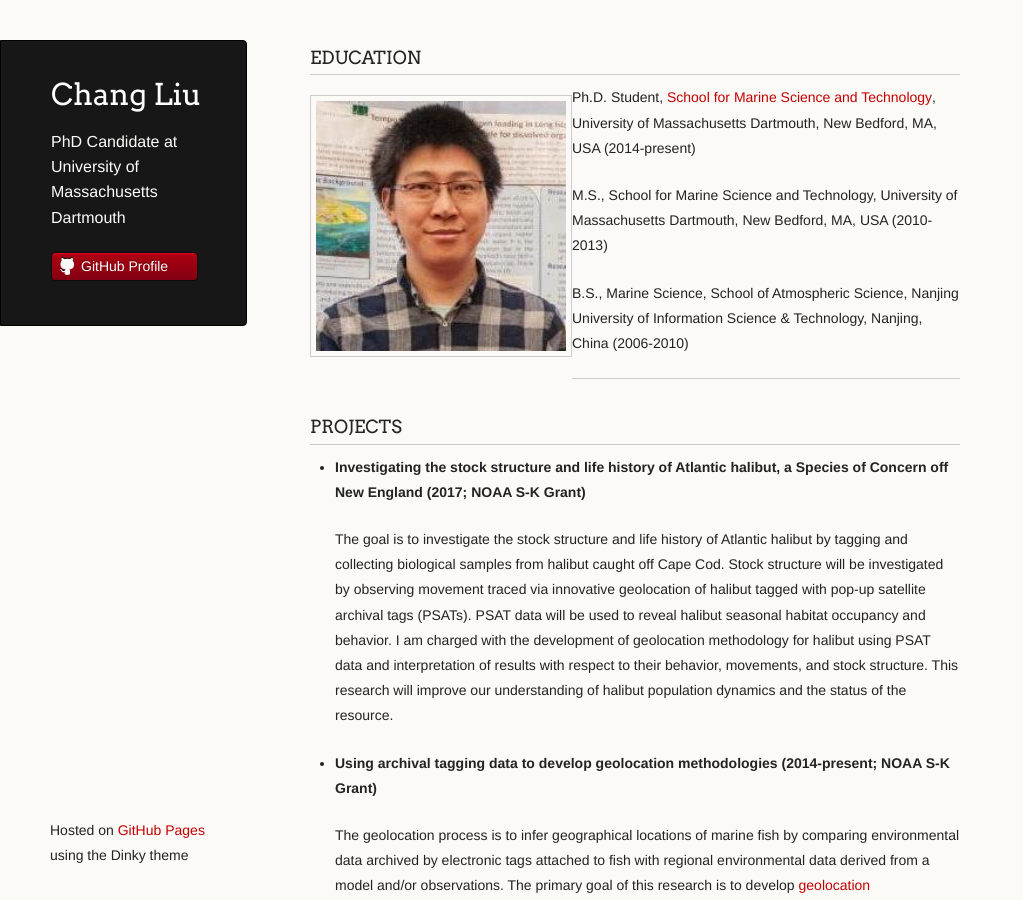
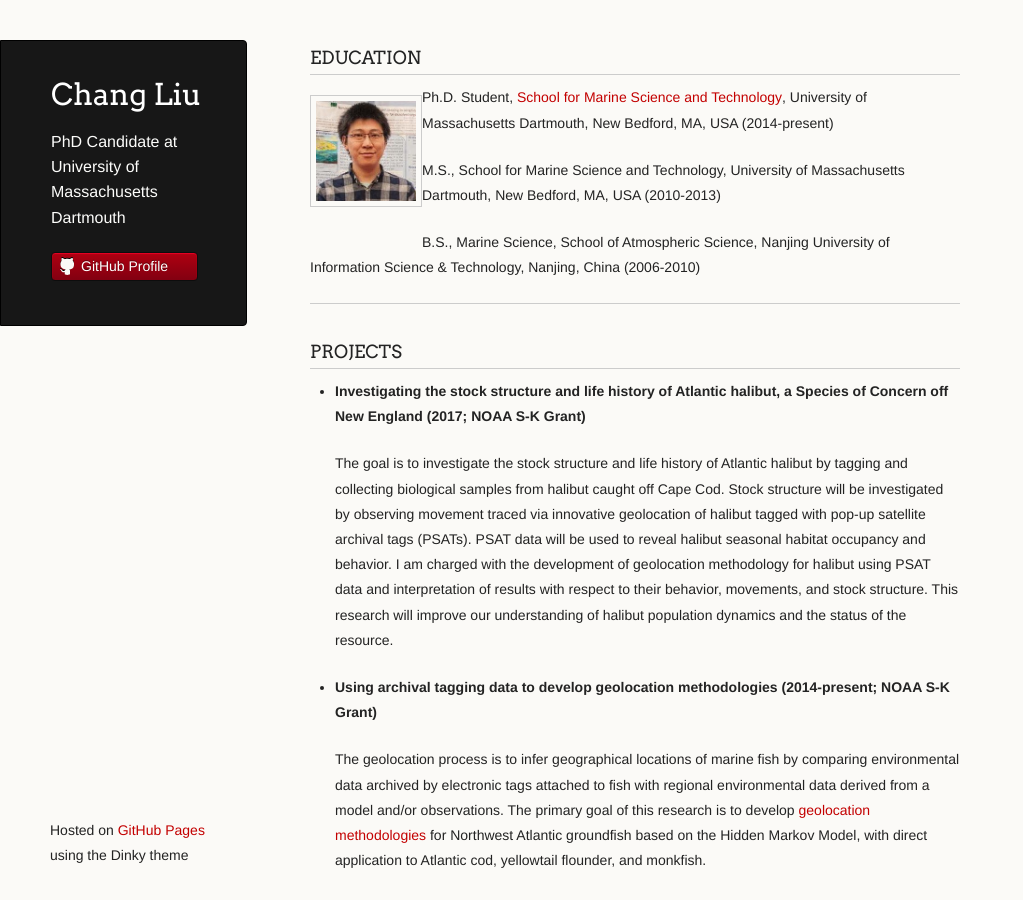
Before and after one commit to cliu3/cliu3.github.io, a Jekyll site: the page index.html, which Jekyll copies as it is, in a window 1280 px wide and 900 px high. Shown: the whole window, without its empty margins (0-1023 px from the left). Built offline with Jekyll 4.4.1, drawn with Linux system fonts in a browser that asks for light colours.

Commit message:
Update index.html
resize headshot

```diff
--- a/index.html
+++ b/index.html
@@ -29,7 +29,7 @@
       <section>
         <h3>
 <a id="education" class="anchor" href="#education" aria-hidden="true"><span aria-hidden="true" class="octicon octicon-link"></span></a>EDUCATION</h3>
-<img align="left" src="images/cliu.jpg" width="250" height="250" />
+<img align="left" src="images/cliu.jpg" width="100" height="100" />
 <p>Ph.D. Student, <a href="http://www.umassd.edu/smast/">School for Marine Science and Technology</a>, University of Massachusetts Dartmouth,
 New Bedford, MA, USA (2014-present)</p>
 
```
